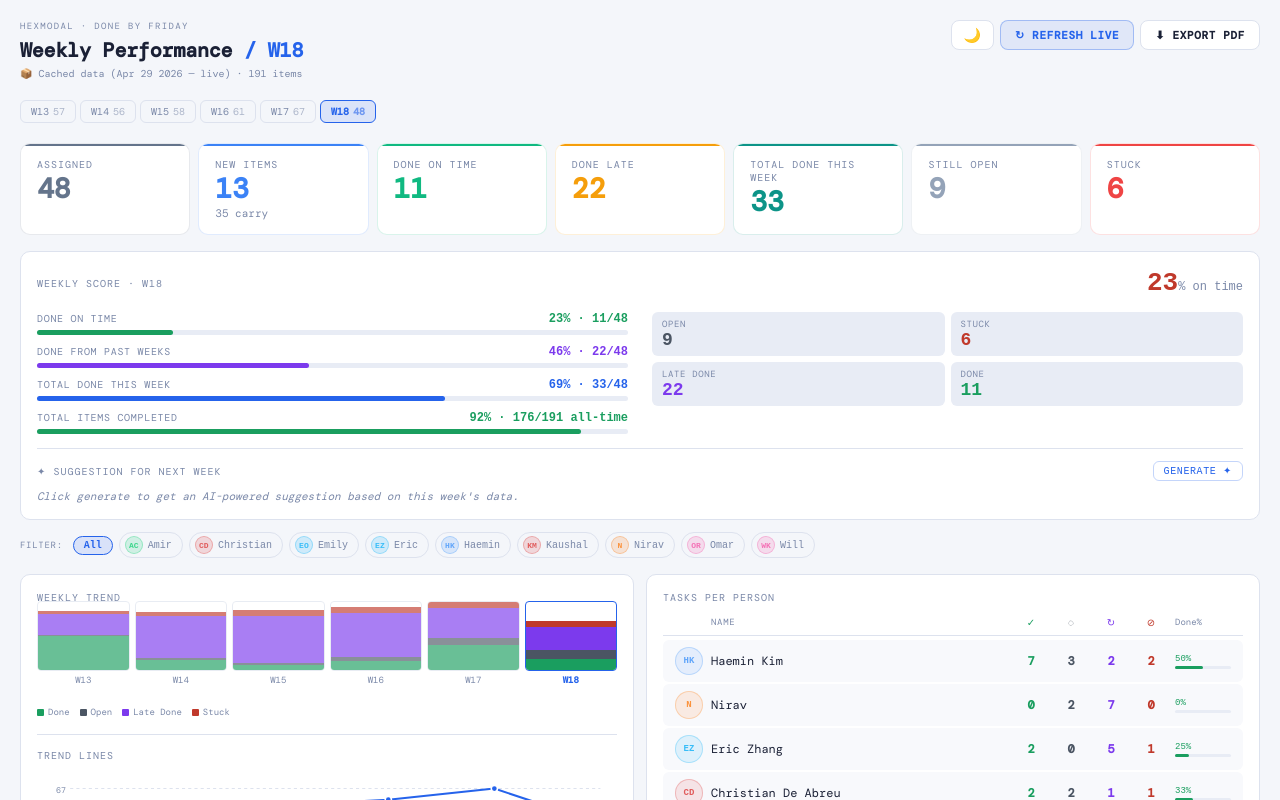
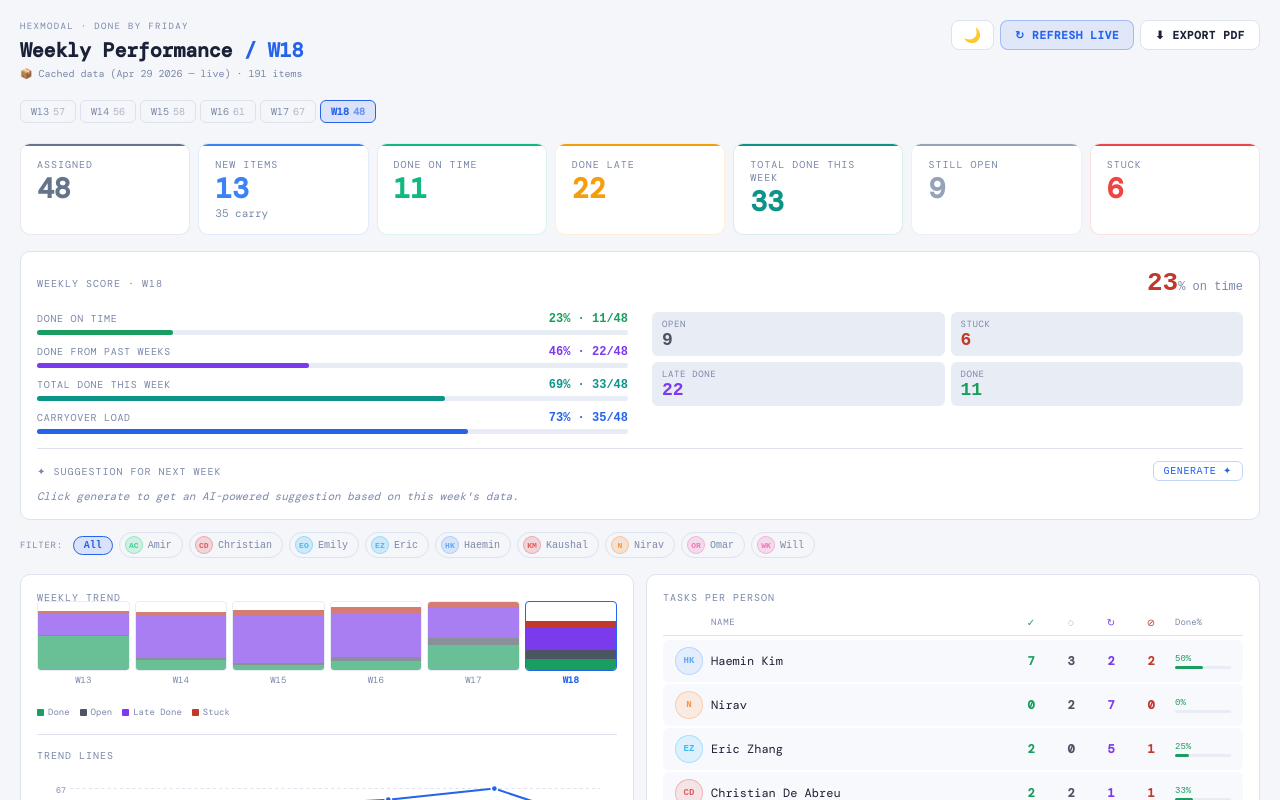
Before and after one commit to christian-hexmodal/hexmodal-dashboard, a React (Vite) app: page / in a window 1280 px wide. Shown: the top 800 px of the page. Built offline with nearby package versions, Linux system fonts and the light colour scheme; a web font is replaced by a local one.

Commit message:
Score bars: teal for total done, swap all-time for carryover load this week

```diff
--- a/src/App.jsx
+++ b/src/App.jsx
@@ -621,8 +621,8 @@ Give a single short paragraph (2-3 sentences max) with one specific, actionable
         <div>
           <ScoreBar label="Done on time" pct={onTimePct} color={C.done} sub={`${doneOnTimeThisWeek}/${total}`}/>
           <ScoreBar label="Done from past weeks" pct={fromPastPct} color={C.late} sub={`${doneFromPastThisWeek}/${total}`}/>
-          <ScoreBar label="Total done this week" pct={totalDonePct} color={C.carryover} sub={`${totalDoneThisWeek}/${total}`}/>
-          <ScoreBar label="Total items completed" pct={allTimeDonePct} color={C.done} sub={`${allTimeDone}/${allTimeTotal} all-time`}/>
+          <ScoreBar label="Total done this week" pct={totalDonePct} color="#0d9488" sub={`${totalDoneThisWeek}/${total}`}/>
+          <ScoreBar label="Carryover load" pct={carryoverPct} color={C.carryover} sub={`${carryoverCount}/${total}`}/>
         </div>
         <div>
           <div style={{display:"grid",gridTemplateColumns:"1fr 1fr",gap:6,marginBottom:10}}>
@@ -863,14 +863,12 @@ function Dashboard(){
     </div>
     <h2>Weekly Score</h2>
     ${(() => {
-      const allTimeDone = items.filter(i=>(i.status||"").toLowerCase()==="done" && i.weekDone!==null).length;
-      const allTimeTotal = items.length;
-      const allTimePct = allTimeTotal > 0 ? Math.round((allTimeDone/allTimeTotal)*100) : 0;
+      const carryoverPct = total > 0 ? Math.round((carryoverCount/total)*100) : 0;
       return [
-        {label:"Done on time", val:`${doneOnTimeThisWeek}/${total}`, pct:onTimePct, color:"#1a9e5f"},
-        {label:"Done from past weeks", val:`${doneFromPastThisWeek}/${total}`, pct:fromPastPct, color:"#7c3aed"},
-        {label:"Total done this week", val:`${totalDoneThisWeek}/${total}`, pct:totalDonePct, color:"#2563eb"},
-        {label:"Total items completed (all-time)", val:`${allTimeDone}/${allTimeTotal}`, pct:allTimePct, color:"#1a9e5f"},
+        {label:"Done on time", val:`${doneOnTimeThisWeek}/${total}`, pct:onTimePct, color:"#10b981"},
+        {label:"Done from past weeks", val:`${doneFromPastThisWeek}/${total}`, pct:fromPastPct, color:"#f59e0b"},
+        {label:"Total done this week", val:`${totalDoneThisWeek}/${total}`, pct:totalDonePct, color:"#0d9488"},
+        {label:"Carryover load", val:`${carryoverCount}/${total}`, pct:carryoverPct, color:"#3b82f6"},
       ].map(b=>`<div class="bar-row"><div class="bar-label"><span>${b.label}</span><span style="color:${b.color};font-weight:700;">${b.pct}% &nbsp; ${b.val}</span></div><div class="bar-track"><div class="bar-fill" style="width:${b.pct}%;background:${b.color};"></div></div></div>`).join("");
     })()}
     <h2>By Person</h2>
```
